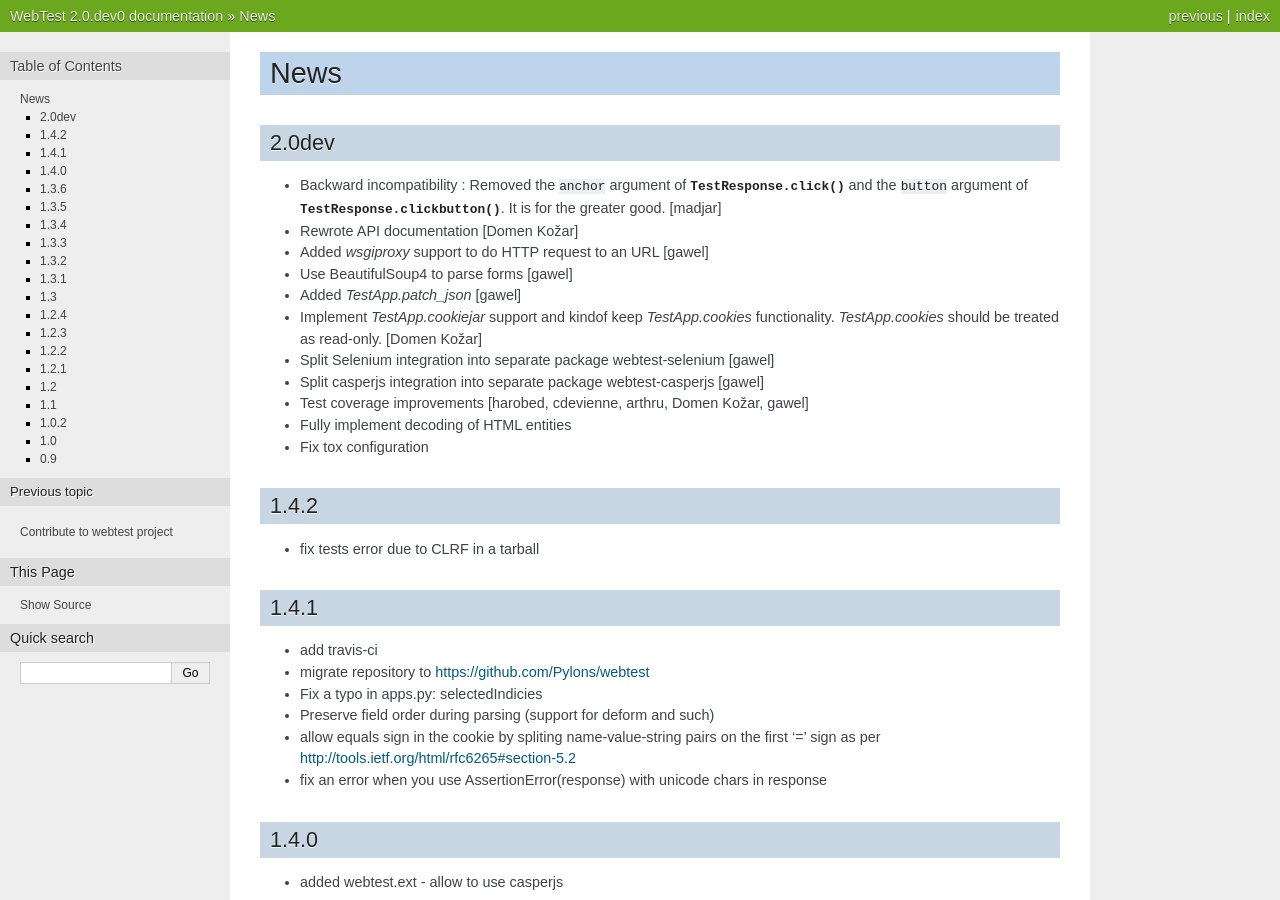
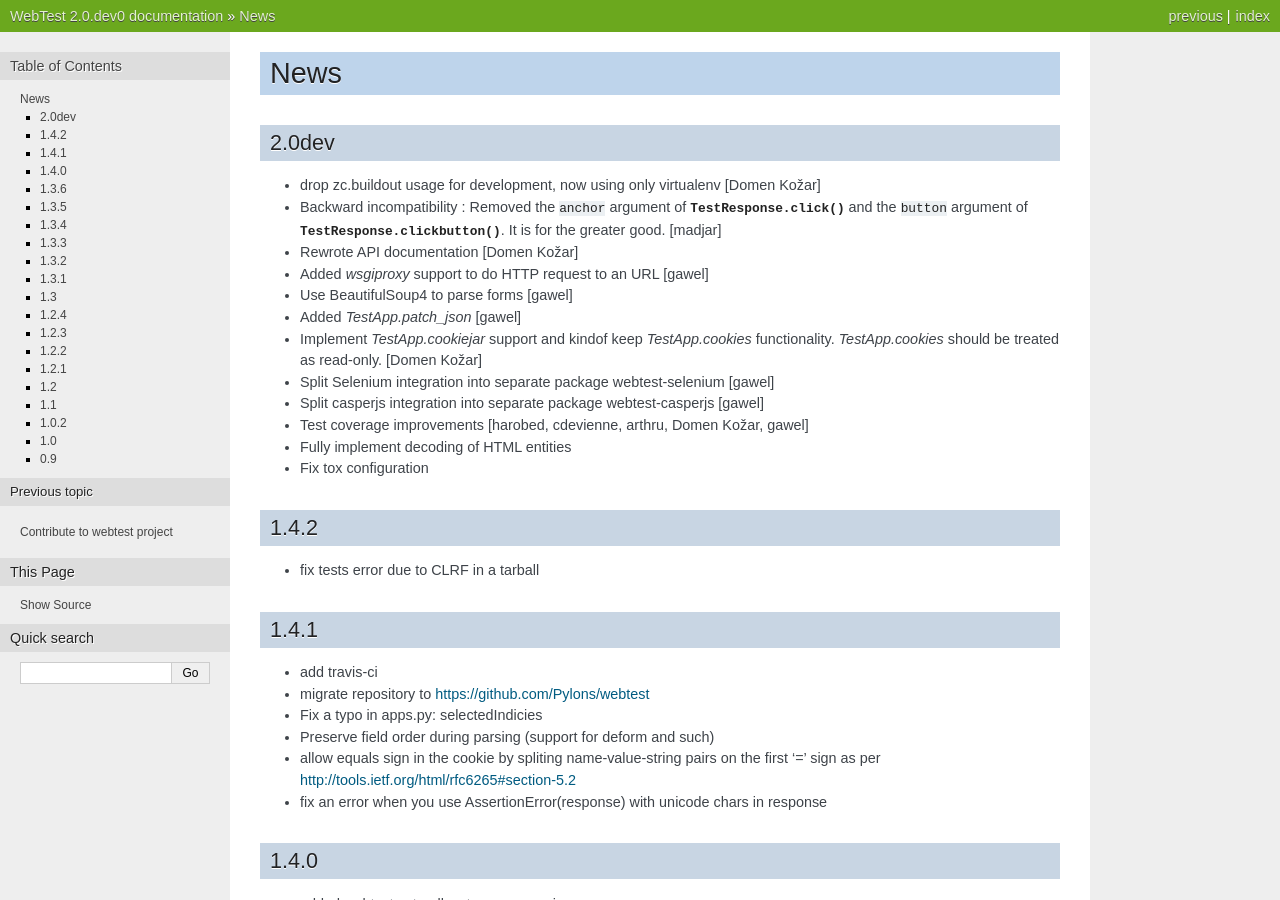
Before and after one commit to Pylons/webtest, a Sphinx documentation site: the page built from docs/news.txt, in a window 1280 px wide and 900 px high. Built offline with Sphinx 7.4.7, drawn with Linux system fonts in a browser that asks for light colours.

Commit message:
update changelog

```diff
--- a/docs/news.txt
+++ b/docs/news.txt
@@ -3,6 +3,9 @@
 
 2.0dev
 ------
+
+* drop zc.buildout usage for development, now using only virtualenv
+  [Domen Kožar]
 
 * Backward incompatibility : Removed the ``anchor`` argument of
   :meth:`TestResponse.click` and the ``button`` argument of
```
